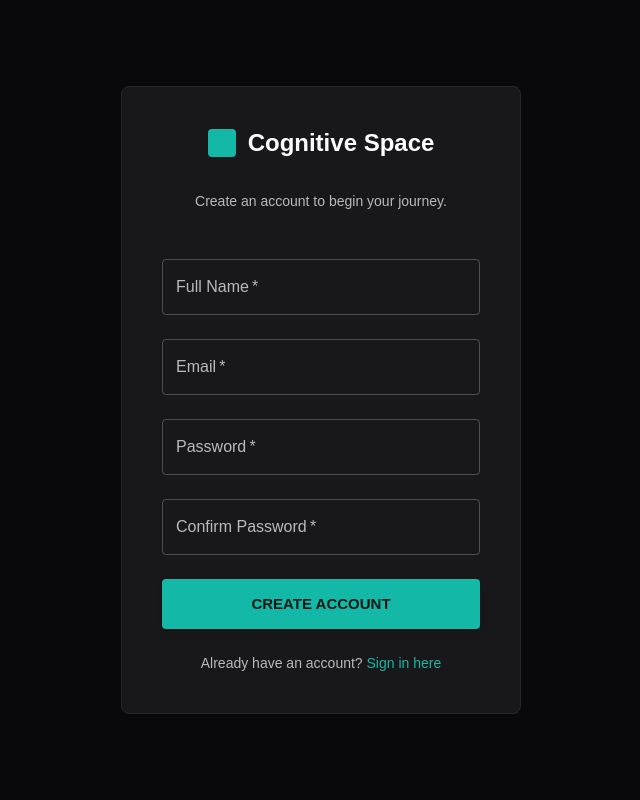
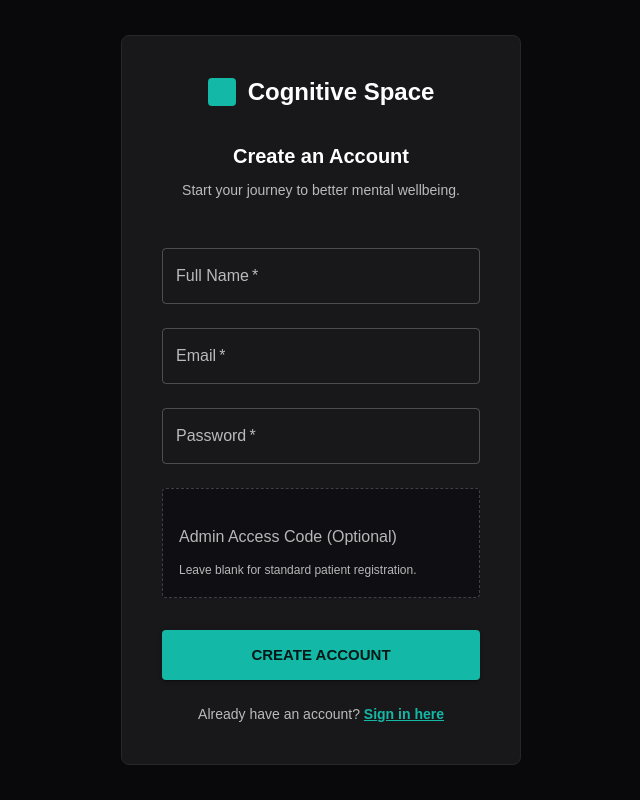
Before and after one commit to RevanthYalamanch/bgita-frontend, a Next.js app: page /register in a window 1280 px wide. Shown: the whole page, without its empty margins (319-959 px from the left). Built offline with nearby package versions, Linux system fonts and the light colour scheme.

Commit message:
Enhance registration form with admin code field
Added an optional admin access code field to the registration form and updated the registration request to include this code. Removed confirm password validation and adjusted the success message.

```diff
--- a/pages/register.js
+++ b/pages/register.js
@@ -12,40 +12,38 @@ export default function Register() {
   const [name, setName] = useState('');
   const [email, setEmail] = useState('');
   const [password, setPassword] = useState('');
-  const [confirmPassword, setConfirmPassword] = useState('');
+  const [adminCode, setAdminCode] = useState('');
   const [error, setError] = useState('');
   const [isLoading, setIsLoading] = useState(false);
 
   const handleRegister = async (e) => {
     e.preventDefault();
     setError('');
-
-    // 1. Basic validation before sending to the server
-    if (password !== confirmPassword) {
-      return setError('Passwords do not match.');
-    }
-    if (password.length < 6) {
-      return setError('Password must be at least 6 characters long.');
-    }
-
     setIsLoading(true);
 
     try {
-      // 🗣️ This sends the data to your Next.js bridge!
-      const response = await fetch(`/api/register`, {
+      const BACKEND_URL = process.env.NEXT_PUBLIC_BACKEND_URL;
+
+      // Sending the registration request to FastAPI
+      const response = await fetch(`${BACKEND_URL}/api/register`, {
         method: 'POST',
         headers: { 'Content-Type': 'application/json' },
-        body: JSON.stringify({ name: name, email: email, password: password, role: 'user' }),
+        body: JSON.stringify({
+          email: email,
+          password: password,
+          name: name,
+          admin_code: adminCode // 👈 The secret passcode is sent here!
+        }),
       });
 
-      const data = await response.json();
-
       if (!response.ok) {
-        throw new Error(data.detail || data.message || "Failed to register account.");
+        const errorData = await response.json();
+        throw new Error(errorData.detail || "Failed to create account.");
       }
 
-      // Success! Push them back to the login page
-      router.push('/login');
+      // Success! Route them back to the login page
+      alert("Account created successfully! Please log in.");
+      router.push('/');
 
     } catch (err) {
       setError(err.message);
@@ -65,25 +63,54 @@ export default function Register() {
             <Typography variant="h5" fontWeight="bold">Cognitive Space</Typography>
           </Box>
 
+          <Typography variant="h6" align="center" fontWeight="bold" sx={{ mb: 1 }}>
+            Create an Account
+          </Typography>
           <Typography variant="body2" color="text.secondary" align="center" sx={{ mb: 4 }}>
-            Create an account to begin your journey.
+            Start your journey to better mental wellbeing.
           </Typography>
 
+          {/* Show Errors here if registration fails */}
           {error && <Alert severity="error" sx={{ mb: 3 }}>{error}</Alert>}
 
           <form onSubmit={handleRegister}>
-            <TextField fullWidth label="Full Name" variant="outlined" margin="normal" value={name} onChange={(e) => setName(e.target.value)} required />
-            <TextField fullWidth label="Email" type="email" variant="outlined" margin="normal" value={email} onChange={(e) => setEmail(e.target.value)} required />
-            <TextField fullWidth label="Password" type="password" variant="outlined" margin="normal" value={password} onChange={(e) => setPassword(e.target.value)} required />
-            <TextField fullWidth label="Confirm Password" type="password" variant="outlined" margin="normal" sx={{ mb: 3 }} value={confirmPassword} onChange={(e) => setConfirmPassword(e.target.value)} required />
+            <TextField
+              fullWidth label="Full Name" variant="outlined" margin="normal"
+              value={name} onChange={(e) => setName(e.target.value)} required
+            />
+            <TextField
+              fullWidth label="Email" variant="outlined" margin="normal" type="email"
+              value={email} onChange={(e) => setEmail(e.target.value)} required
+            />
+            <TextField
+              fullWidth label="Password" type="password" variant="outlined" margin="normal" sx={{ mb: 3 }}
+              value={password} onChange={(e) => setPassword(e.target.value)} required
+            />
 
-            <Button fullWidth type="submit" variant="contained" size="large" sx={{ py: 1.5, fontWeight: 'bold' }} disabled={isLoading}>
+            {/* 🕵️ THE SECRET ADMIN FIELD */}
+            <Box sx={{ mb: 4, p: 2, border: '1px dashed #3f3f46', borderRadius: 1, bgcolor: '#0f0f13' }}>
+              <TextField
+                fullWidth label="Admin Access Code (Optional)" type="password" variant="standard"
+                value={adminCode} onChange={(e) => setAdminCode(e.target.value)}
+                InputProps={{ disableUnderline: true, sx: { color: '#fecaca' } }}
+              />
+              <Typography variant="caption" color="text.secondary" sx={{ display: 'block', mt: 1 }}>
+                Leave blank for standard patient registration.
+              </Typography>
+            </Box>
+
+            <Button
+              fullWidth type="submit" variant="contained" size="large"
+              sx={{ py: 1.5, fontWeight: 'bold' }}
+              disabled={isLoading}
+            >
               {isLoading ? <CircularProgress size={24} color="inherit" /> : "Create Account"}
             </Button>
           </form>
 
+          {/* THE LOGIN LINK */}
           <Typography align="center" variant="body2" color="text.secondary" sx={{ mt: 3 }}>
-            Already have an account? <span style={{ color: '#14b8a6', cursor: 'pointer' }} onClick={() => router.push('/login')}>Sign in here</span>
+            Already have an account? <span style={{ color: '#14b8a6', cursor: 'pointer', fontWeight: 'bold', textDecoration: 'underline' }} onClick={() => router.push('/')}>Sign in here</span>
           </Typography>
 
         </Paper>
```
